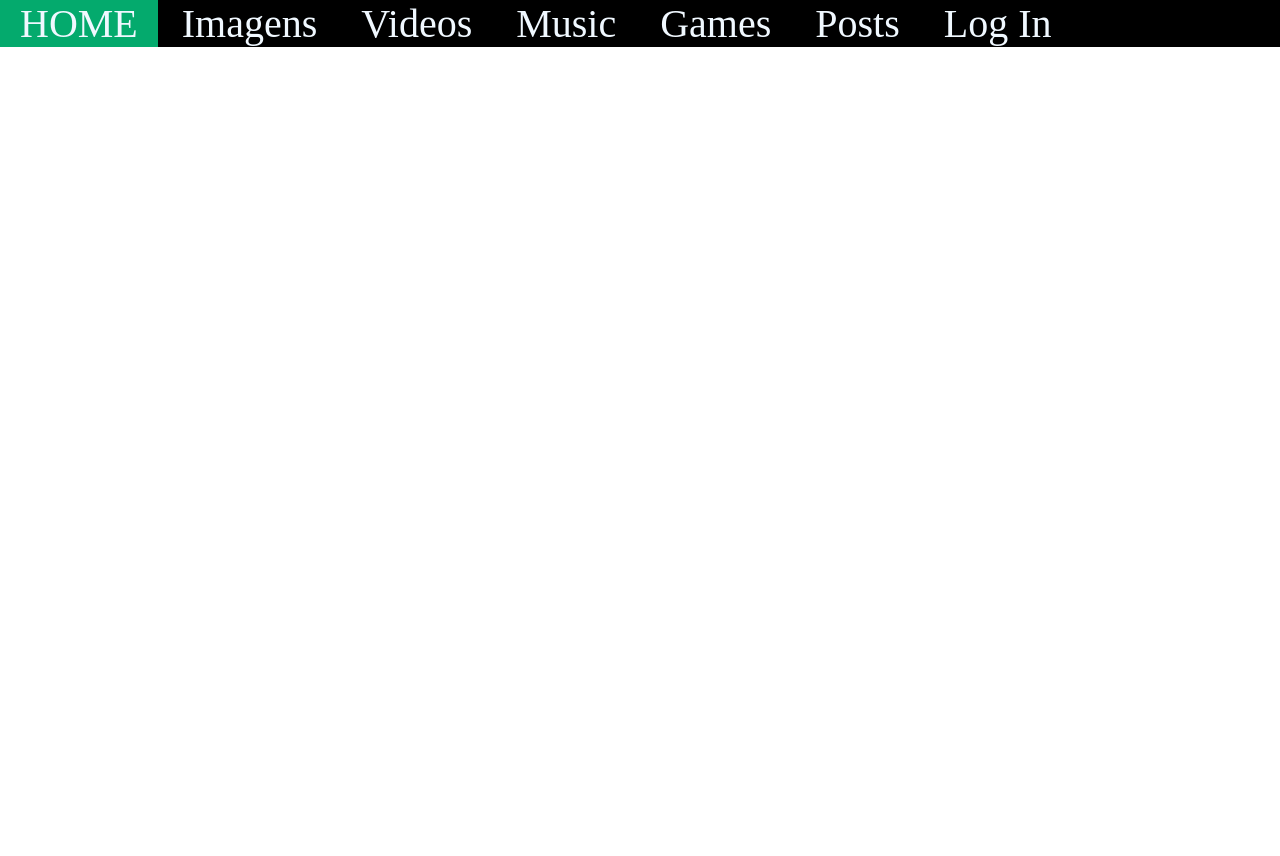
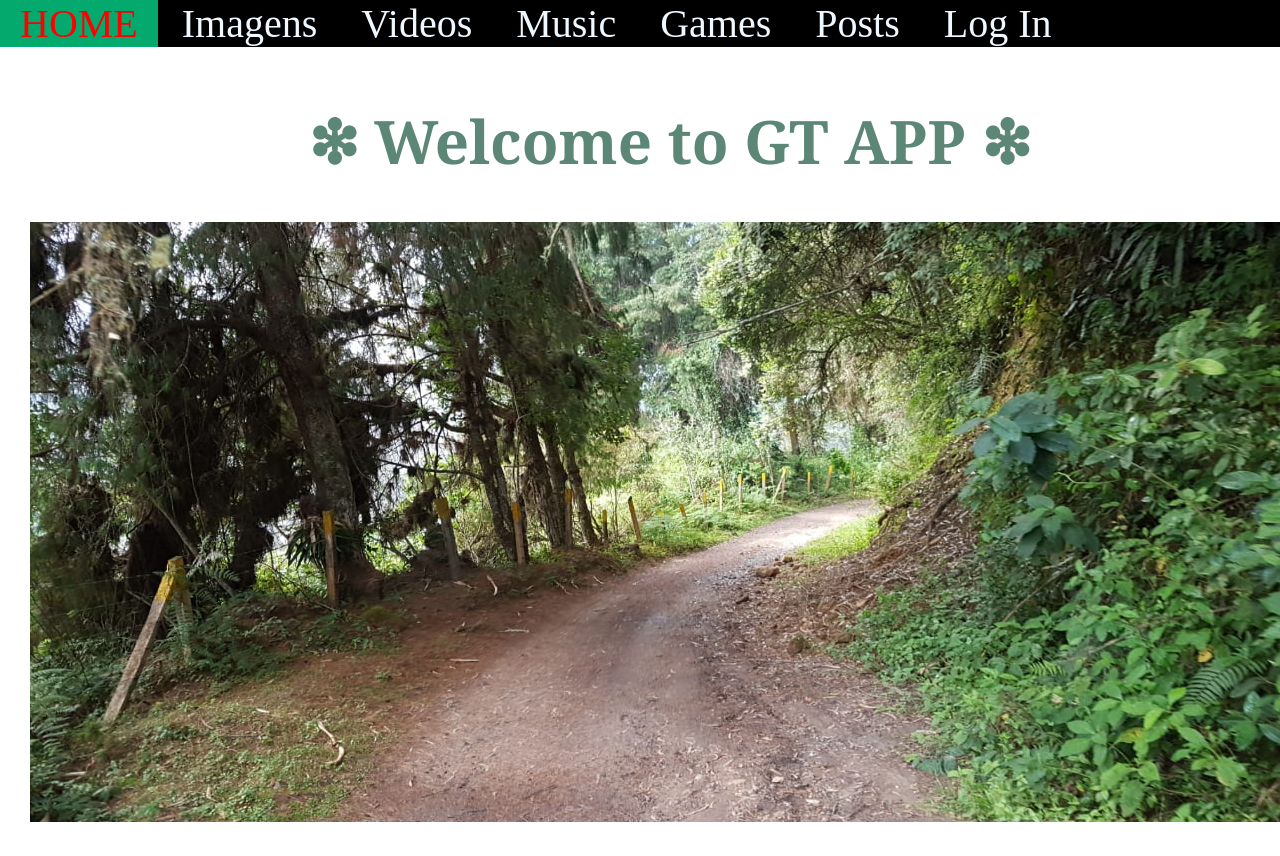
Before and after one commit to FernandoGarzonT/gtproject, a Django app: page /gtapp/ in a window 1280 px wide; the page is wider, and only the part inside the window is pictured. Before the commit the page ends 47 px from the top of that part, so only its background shows below. Run offline with Django 4.2, Linux system fonts and the light colour scheme; parts of the project's set-up code (start-up, migrations or seed data) failed here and were passed over.

Commit message:
se modifico el index.html y index.css, con un titulo y una imagen como presentacion

```diff
--- a/projectgt/gtapp/static/css/index.css
+++ b/projectgt/gtapp/static/css/index.css
@@ -28,6 +28,10 @@ ul li {
     font-size: 40px;
 }
 
+ul li:hover {
+    color: red;
+}
+
 li  {
     text-align: center;
     padding: 0px 20px;
@@ -37,3 +41,28 @@ li  {
 .active {
     background-color: #04AA6D;
   }
+
+div.row {
+    display: block;
+    justify-content: center;
+    width: 100%;
+}
+
+div.row h1 {
+    font-family: Georgia, 'Times New Roman', Times, serif;
+    font-size: 60px;
+    color: #05462ea6;
+    display: flex;
+    justify-content: center;
+}
+
+.container-img {
+    display: flex;
+    justify-content: center;
+}
+
+
+.container-img picture img {
+    height: 600px;
+    width: 80em;
+}
--- a/projectgt/gtapp/templates/index.html
+++ b/projectgt/gtapp/templates/index.html
@@ -1,4 +1,5 @@
 {% extends "base_index.html" %}
+{% load static %}
 
 {% block content %}
     <header>
@@ -14,4 +15,13 @@
             </ul>
         </div>
     </header>
+    <div class="row" style="padding:30px;margin-top:30px;">
+        {% csrf_token %}
+        <h1>&#10055; Welcome to GT APP &#10055;</h1>
+        <div class="container-img">
+            <picture>
+                <img src="{% static 'images/paisaje1.jpg' %}" alt="Paisaje">
+            </picture>
+        </div>
+    </div>
 {% endblock content %}
```
Also changed, not shown: projectgt/gtapp/static/images/paisaje1.jpg (added).
